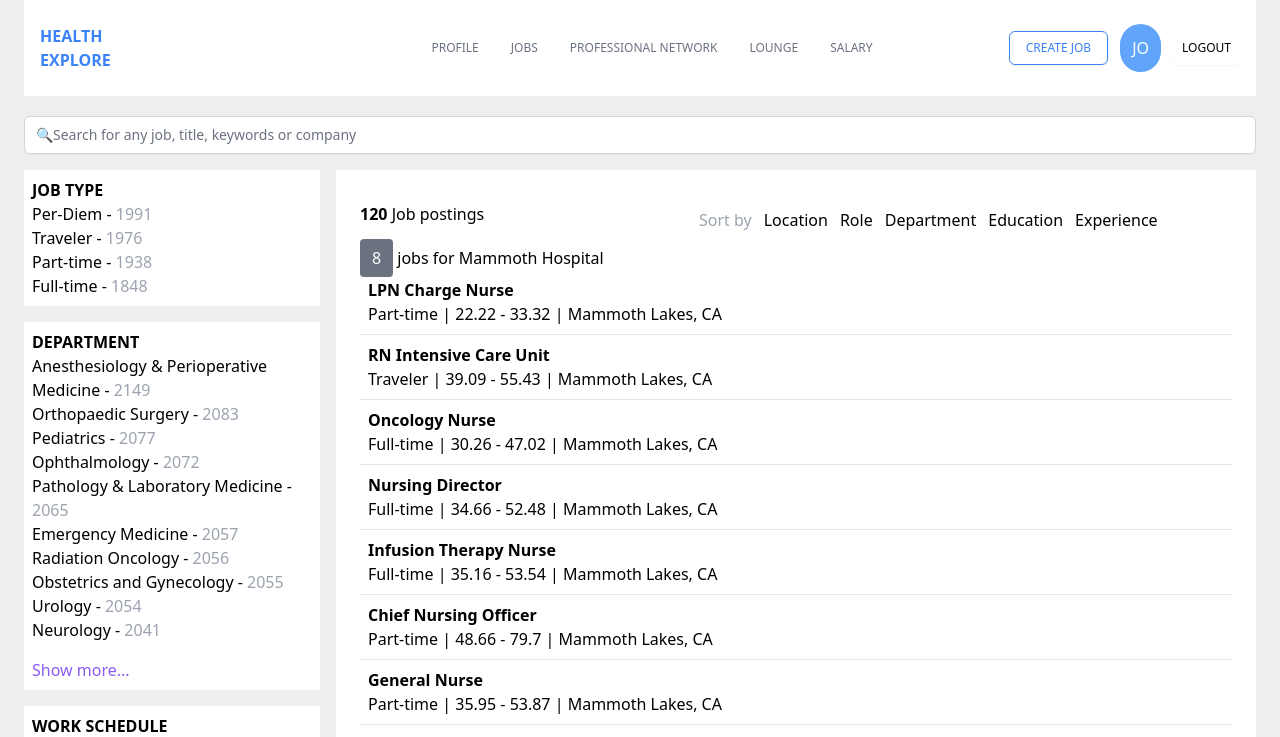
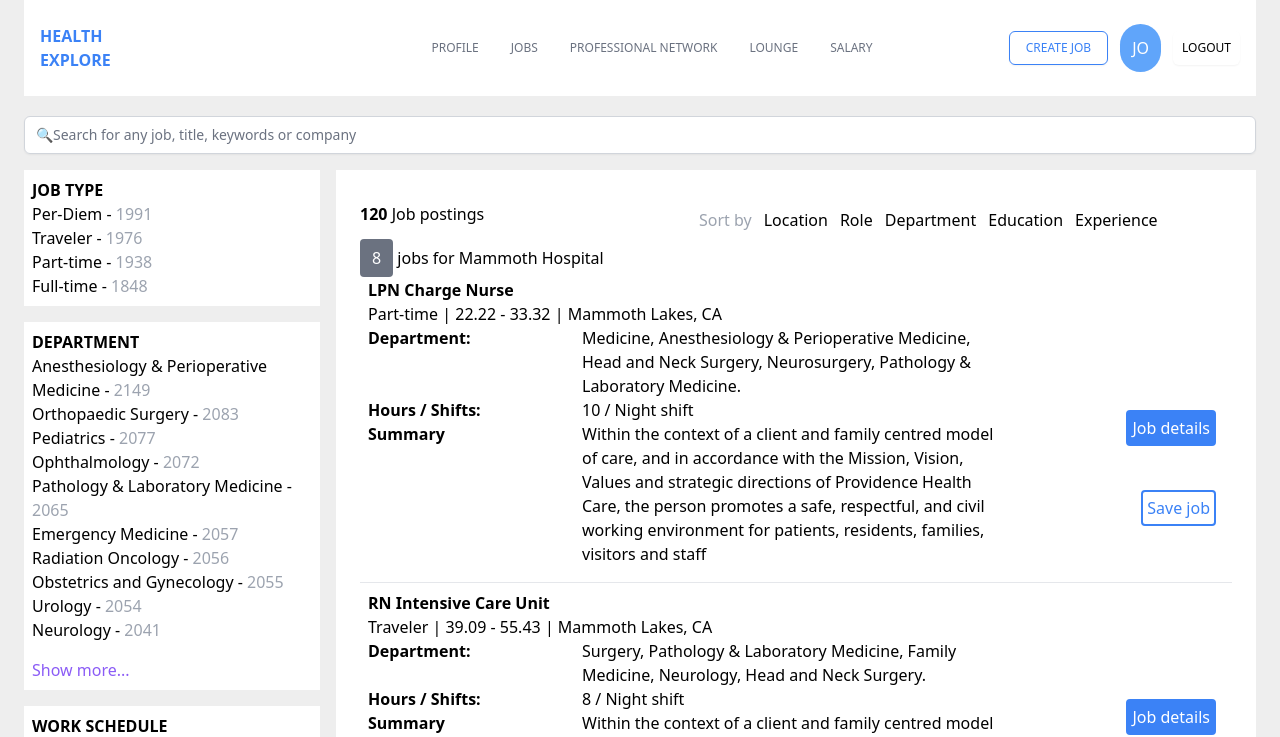
Before and after one commit to juandxce/job-board-dxce, a Next.js app: page / in a window 1280 px wide. Shown: the top 737 px of the page. Built offline with nearby package versions, Linux system fonts and the light colour scheme.

Commit message:
-Added job descriptions

```diff
--- a/sections/Body.js
+++ b/sections/Body.js
@@ -1,6 +1,7 @@
 import React, { useContext, useEffect } from "react";
 import { store } from "../store";
 import { getJobs } from "../api/globalAPI";
+import { isEqual } from "underscore";
 
 function Body() {
   const { dispatch, state } = useContext(store);
@@ -24,7 +25,9 @@ function Body() {
           Job postings
         </div>
         <div className="col-span-full hidden md:block lg:col-span-5 lg:col-start-4">
-          <span className="m-1.5 text-gray-400 block md:inline-block">Sort by</span>
+          <span className="m-1.5 text-gray-400 block md:inline-block">
+            Sort by
+          </span>
           <span className="m-1.5 cursor-pointer hover:underline">Location</span>
           <span className="m-1.5 cursor-pointer hover:underline">Role</span>
           <span className="m-1.5 cursor-pointer hover:underline">
@@ -42,15 +45,48 @@ function Body() {
         {state.jobPostings.map((post, index) => (
           <div key={index}>
             <div>
-              <span className="bg-gray-500 text-white px-3 py-2 rounded">{post.items.length}</span> jobs for {post.name}
+              <span className="bg-gray-500 text-white px-3 py-2 rounded">
+                {post.items.length}
+              </span>{" "}
+              jobs for {post.name}
             </div>
             <div className="divide-y divide-gray-200">
-              {post.items?.map((item) => (
-                <div className="p-2 ">
+              {post.items?.map((item, postIndex) => (
+                <div className="p-2" key={postIndex}>
                   <div className="font-semibold">{item.job_title}</div>
                   <div>
                     {item.job_type} | {item.salary_range[0]} -{" "}
                     {item.salary_range[1]} | {item.city}
+                  </div>
+                  <div
+                    className={`${
+                      isEqual(item, state.selectedItem) && "block"
+                    }  grid md:grid-cols-4 grid-cols-3 relative pb-12 md:pb-2`}
+                  >
+                    <div className="col-span-1 font-bold">Department:</div>
+                    <div className="col-span-2 md:col-start-2 md:col-end-4 md:col-span-3">
+                      {item.department.reduce((acc, val, idx) => {
+                        if (idx !== item.department.length - 1) {
+                          return (acc += `${val}, `);
+                        }
+                        return (acc += `${val}.`);
+                      }, "")}
+                    </div>
+
+                    <div className="col-span-1 font-bold md:col-span-1 md:col-start-1 md:col-end-2">Hours / Shifts:</div>
+                    <div className="col-span-2 md:col-start-2 md:col-end-4">
+                      {item.hours[0]} / {item.work_schedule}
+                    </div>
+                    <div className="col-span-1 font-bold md:col-span-1 md:col-start-1 md:col-end-2">Summary</div>
+                    <div className="col-span-2 md:col-span-2 md:col-start-2 md:col-end-4">
+                      {item.description}
+                    </div>
+                    <button className="p-1 absolute bottom-0  left-20 border-2 border-blue-500 left-0 bg-blue-500 text-white font-light md:bottom-32 md:right-2 md:left-auto rounded">
+                      Job details
+                    </button>
+                    <button className="p-1 absolute bottom-0 left-48 text-blue-500 border-2 border-blue-500 font-light md:bottom-12 md:right-2 md:left-auto rounded">
+                      Save job
+                    </button>
                   </div>
                 </div>
               ))}
```
